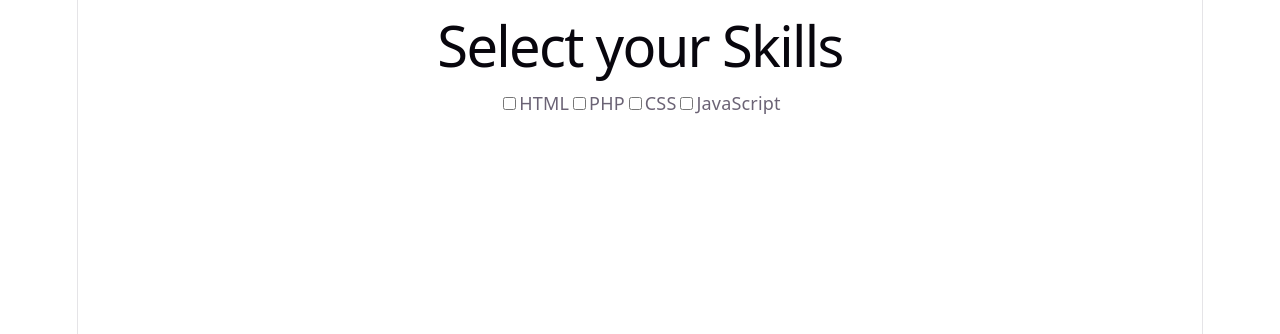
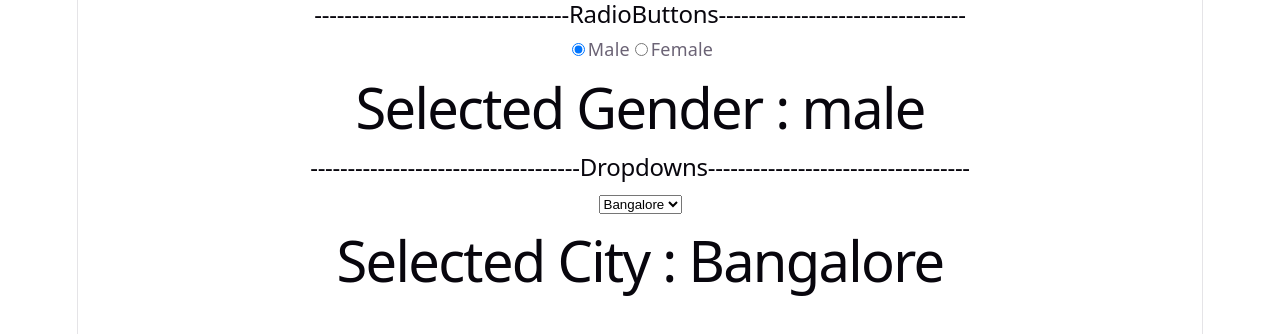
Before and after one commit to vidyashevale24/react-blog, a React (Vite) app: page / in a window 1280 px wide. Shown: the top 334 px of the page. Built offline with nearby package versions, Linux system fonts and the light colour scheme.

Commit message:
Radio buttons & dropdown

```diff
--- a/src/App.jsx
+++ b/src/App.jsx
@@ -1,37 +1,28 @@
 import { useState } from 'react'
-import reactLogo from './assets/react.svg'
-import viteLogo from './assets/vite.svg'
-import heroImg from './assets/hero.png'
 import './App.css'
-import User from './User'
-import Skills from './Skills'
 
 function App() {
-	// const[val, setVal] = useState('vidya');
-	const[name, setName] = useState('');
-	const[pass, setPassword] = useState('');
-	const[email, setEmail] = useState('');
+	const[gender, setGender] = useState('male');
+	const[city, setCity] = useState('Bangalore');
 	return (
-		<>
 			<div>
-				{/* <form action='' method=''> */}
-				{/* <input type="text" value={val} onChange={(event)=>setVal(event.target.value)} placeholder='Add name here...' /> */}
-				{/* <button onClick={()=>setVal("")}>Clear</button> */}
+				<h2>----------------------------------RadioButtons---------------------------------</h2>
+				<input type="radio" onChange={(event)=>setGender(event.target.value)} checked={gender === 'male'} id="male" name="gender" value="male" />
+				<label htmlFor="male">Male</label>
+				<input type="radio" onChange={(event)=>setGender(event.target.value)} checked={gender === 'female'} id="female" name="gender" value="female" />
+				<label htmlFor="female">Female</label>
 
-				{/* <input type="text" value={name} placeholder="Enter name" onChange={(event)=>setName(event.target.value)}/>
-				<br/>
-				<input type="password" value={pass} placeholder="Enter password" onChange={(event)=>setPassword(event.target.value)}/>
-				<br/>
-				<input type="text" value={email} placeholder="Enter email" onChange={(event)=>setEmail(event.target.value)}/>
-				<br/>
-				<button onClick={()=>{setName('');setPassword('');setEmail('')}}>Clear</button> */}
-				{/* <h1>{name}</h1>
-				<h1>{pass}</h1>
-				<h1>{email}</h1> */}
-				{/* </form> */}
-				<Skills />
+				<h1>Selected Gender : {gender}</h1>
+
+				<h2>------------------------------------Dropdowns-----------------------------------</h2>
+				<select onChange={(event)=>setCity(event.target.value)} defaultValue={'Bangalore'}>
+					<option value="Delhi">Delhi</option>
+					<option value="Mumbai">Mumbai</option>
+					<option value="Bangalore">Bangalore</option>
+				</select>
+
+				<h1>Selected City : {city}</h1>
 			</div>
-		</>
 	)
 }
 
```
